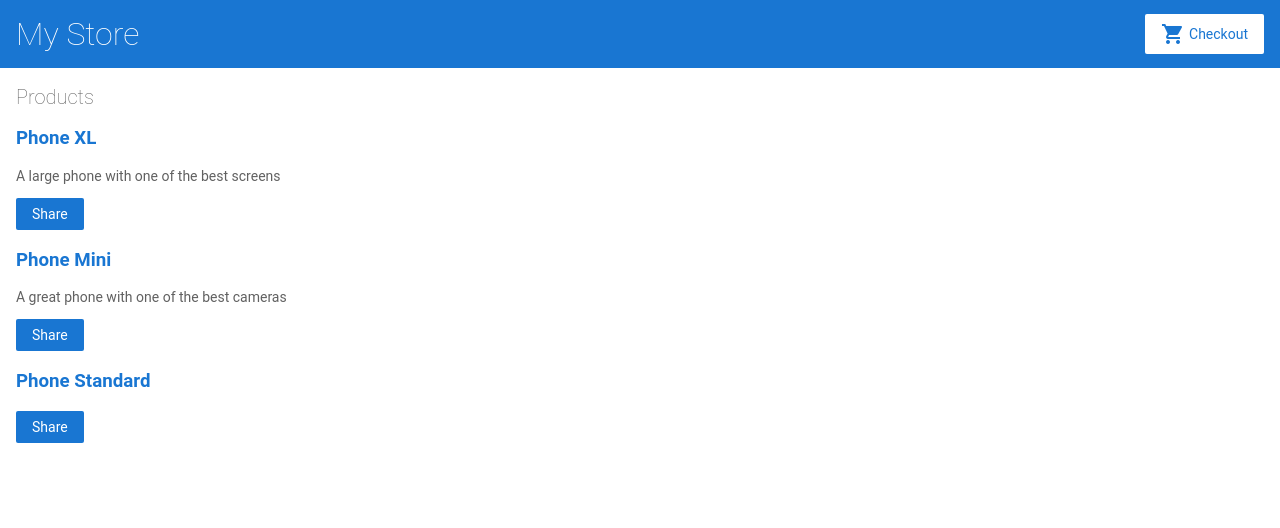
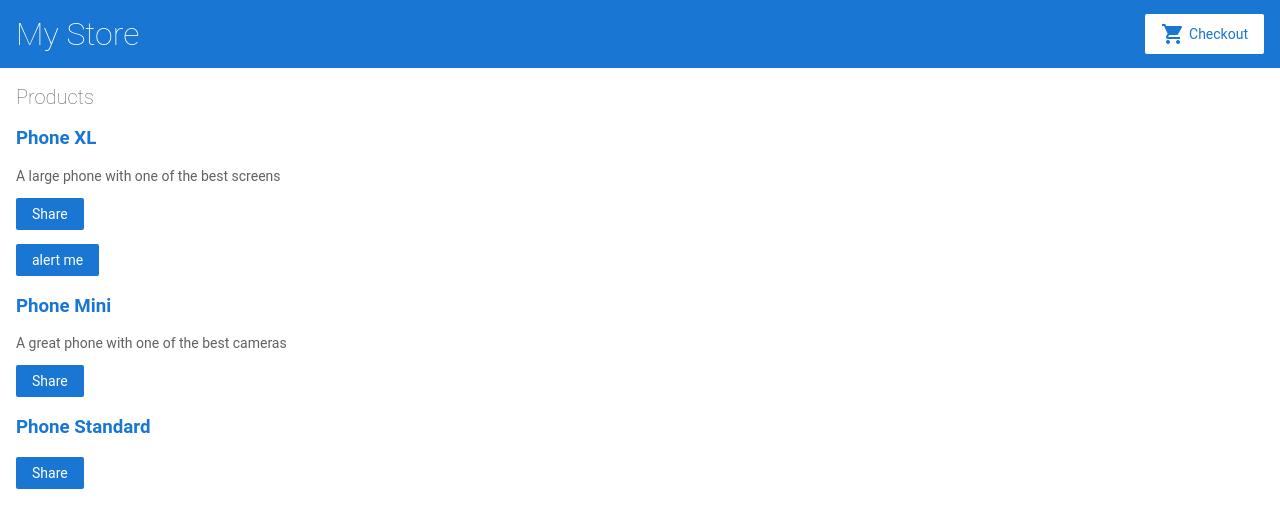
Before and after one commit to sudhirchauhan/angular-study, an Angular app: page / in a window 1280 px wide. Shown: the top 528 px of the page. Built offline with nearby package versions, Linux system fonts and the light colour scheme.

Commit message:
Add a Child component which takes input from  parent component

```diff
--- a/src/app/app.module.ts
+++ b/src/app/app.module.ts
@@ -6,6 +6,7 @@
 import { AppComponent } from './app.component';
 import { TopBarComponent } from './top-bar/top-bar.component';
 import { ProductListComponent } from './product-list/product-list.component';
+import { ProductAlertsComponent } from './product-alerts/product-alerts.component';
 
 @NgModule({
   imports: [
@@ -18,7 +19,8 @@
   declarations: [
     AppComponent,
     TopBarComponent,
-    ProductListComponent
+    ProductListComponent,
+    ProductAlertsComponent
   ],
   bootstrap: [ AppComponent ]
 })
--- /dev/null
+++ b/src/app/product-alerts/product-alerts.component.html
@@ -0,0 +1,3 @@
+<p *ngIf=" product.price >700 ">
+<button> alert me </button>
+</p>
--- /dev/null
+++ b/src/app/product-alerts/product-alerts.component.ts
@@ -0,0 +1,17 @@
+import { Component, OnInit } from '@angular/core';
+import {Input} from '@angular/core';
+
+@Component({
+  selector: 'app-product-alerts',
+  templateUrl: './product-alerts.component.html',
+  styleUrls: ['./product-alerts.component.css']
+})
+export class ProductAlertsComponent implements OnInit {
+
+  @Input() product;
+  constructor() { }
+
+  ngOnInit() {
+  }
+
+}
--- a/src/app/product-list/product-list.component.html
+++ b/src/app/product-list/product-list.component.html
@@ -13,4 +13,7 @@
   <button (click)=share()>
     Share
   </button>
+
+    <app-product-alerts [product]="product">
+  </app-product-alerts>
 </div>
```
Also changed, not shown: src/app/product-alerts/product-alerts.component.css (added).
